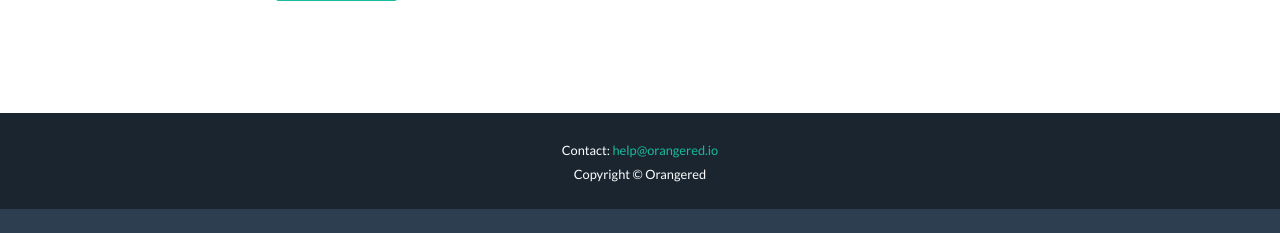
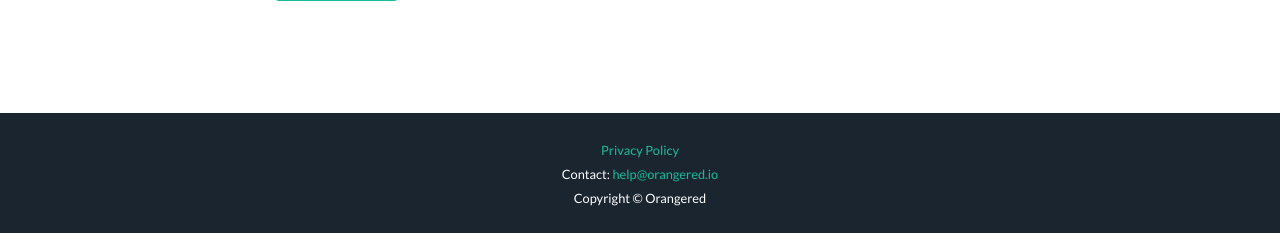
Before and after one commit to m-butterfield/orangered, a Python web app: template templates/index.html in a window 1280 px wide. Shown: the part 1629-1862 px from the top of the page. Before the commit the page ends 1838 px from the top, so only its background shows below. Run offline with Jinja, Linux system fonts and the light colour scheme; the template is opened without the code that fills it, so the values that code supplies are empty; some libraries are stand-ins or nearby versions.

Commit message:
add privacy policy

```diff
--- a/templates/base.html
+++ b/templates/base.html
@@ -32,6 +32,7 @@
 
   <div class="copyright py-4 text-center text-white">
     <div class="container">
+      <small><a href="https://app.termly.io/document/privacy-policy/172a28ad-5e1d-477f-bf80-c67d9fd19998" target="_blank">Privacy Policy</a></small><br>
       <small>Contact: <a href="mailto:help@orangered.io" target="_blank">help@orangered.io</a></small><br>
       <small>Copyright &copy; Orangered {{ now.year }}</small>
     </div>
```
